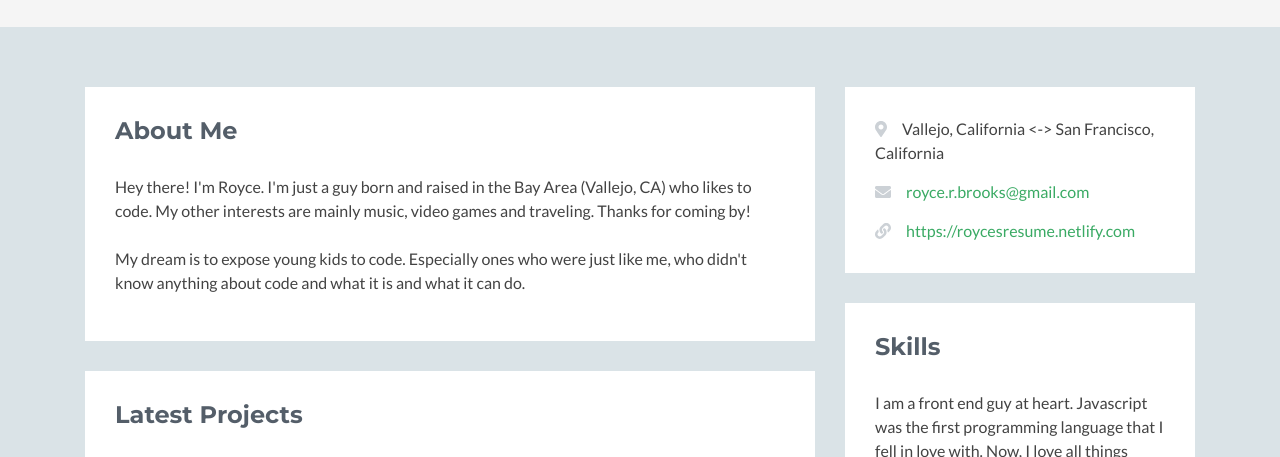
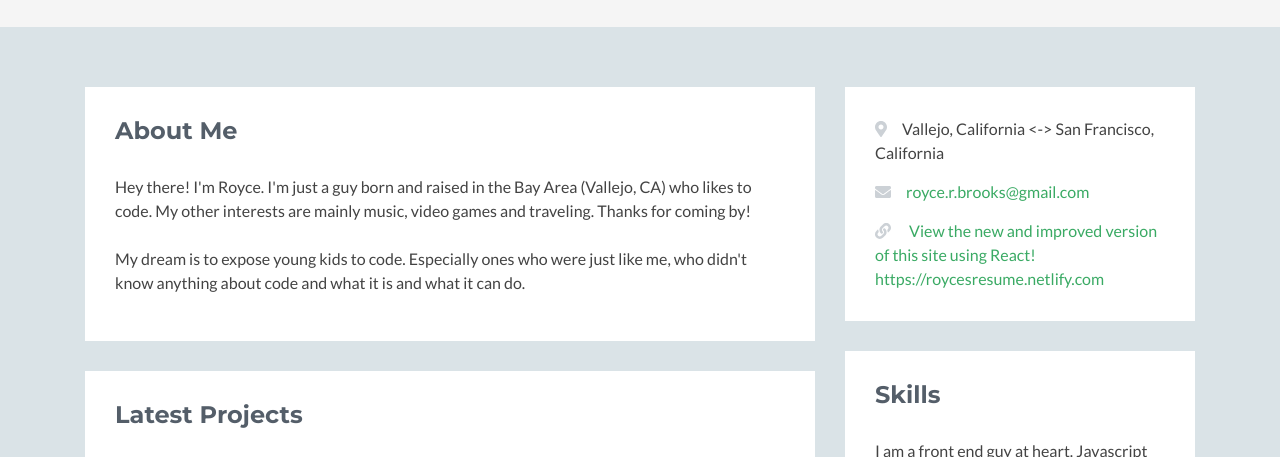
Before and after one commit to Royceb/roycebrooks, a plain HTML site: page index.html in a window 1280 px wide. Shown: the part 277-734 px from the top of the page. Drawn offline with nearby package versions, Linux system fonts and the light colour scheme; no server answers; a script that the page names is missing; some icons are missing.

Commit message:
Update index.html

```diff
--- a/index.html
+++ b/index.html
@@ -296,8 +296,8 @@
                   </li>
                   <li>
                     <i class="fas fa-link"></i
-                    ><span class="sr-only">I'm updating this site to use React! See the preview here:</span
-                    ><a href="https://roycesresume.netlify.com">https://roycesresume.netlify.com</a>
+                    >
+                    <a href="https://roycesresume.netlify.com">View the new and improved version of this site using React! https://roycesresume.netlify.com</a>
                   </li>
                 </ul>
               </div>
```
